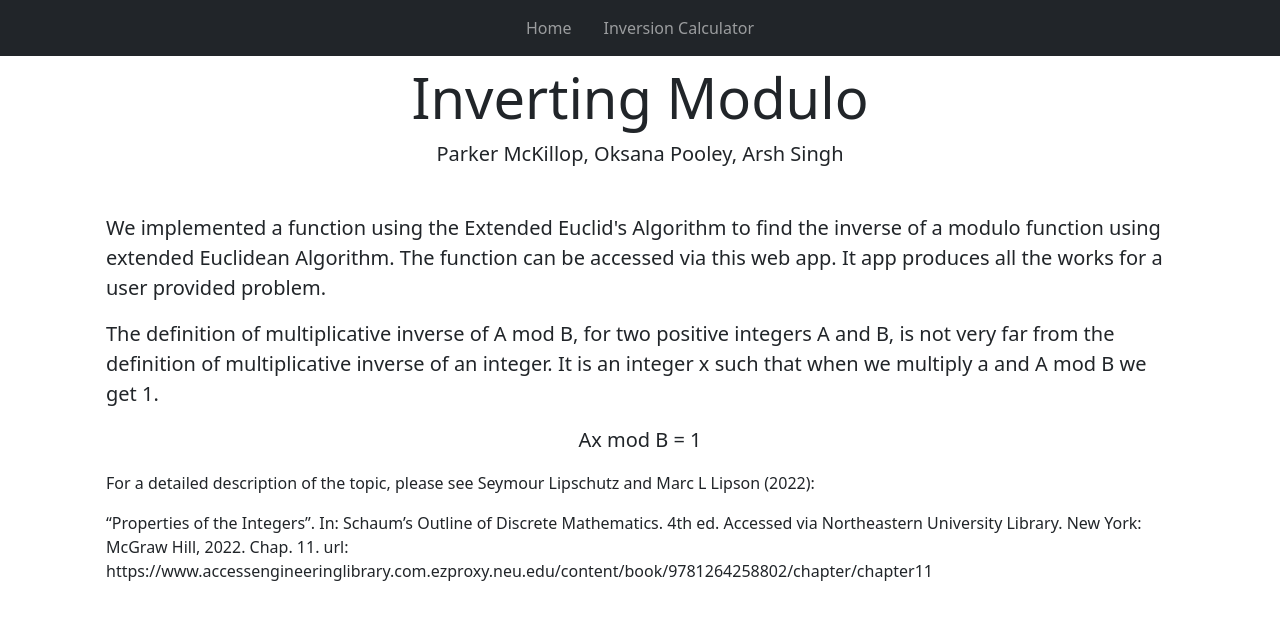
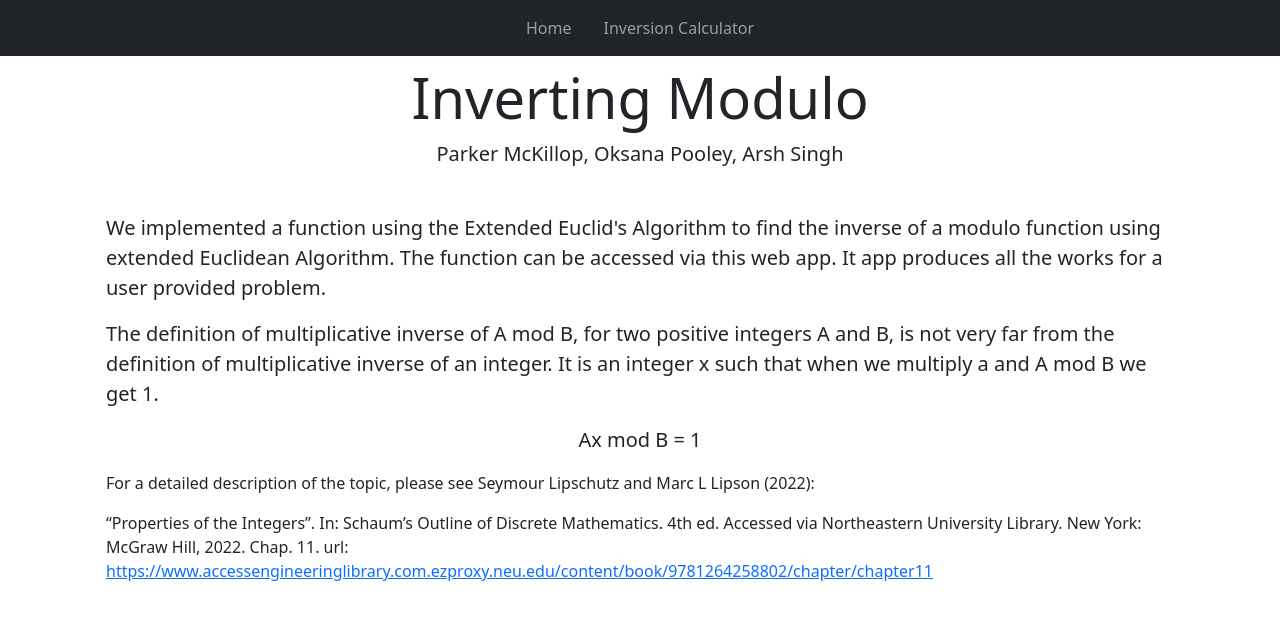
Before and after one commit to pem2k/cs_5002_final_front_end, a React (Create React App) app: page / in a window 1280 px wide. Shown: the top 620 px of the page. Built offline with nearby package versions, Linux system fonts and the light colour scheme.

Commit message:
fixed linter/link error

```diff
--- a/src/pages/Home.jsx
+++ b/src/pages/Home.jsx
@@ -20,7 +20,7 @@ export default function Home() {
         For a detailed description of the topic, please see Seymour Lipschutz and Marc L Lipson (2022):
         </p>
         <p className="text-left fs-6">
-         “Properties of the Integers”. In: Schaum’s Outline of Discrete Mathematics. 4th ed. Accessed via Northeastern University Library. New York: McGraw Hill, 2022. Chap. 11. url: <a href="https://www.accessengineeringlibrary.com.ezproxy.neu.edu/content/book/9781264258802/chapter/chapter11"></a>https://www.accessengineeringlibrary.com.ezproxy.neu.edu/content/book/9781264258802/chapter/chapter11
+         “Properties of the Integers”. In: Schaum’s Outline of Discrete Mathematics. 4th ed. Accessed via Northeastern University Library. New York: McGraw Hill, 2022. Chap. 11. url: <a href="https://www.accessengineeringlibrary.com.ezproxy.neu.edu/content/book/9781264258802/chapter/chapter11">https://www.accessengineeringlibrary.com.ezproxy.neu.edu/content/book/9781264258802/chapter/chapter11</a>
         </p>
       </div>
 
```
